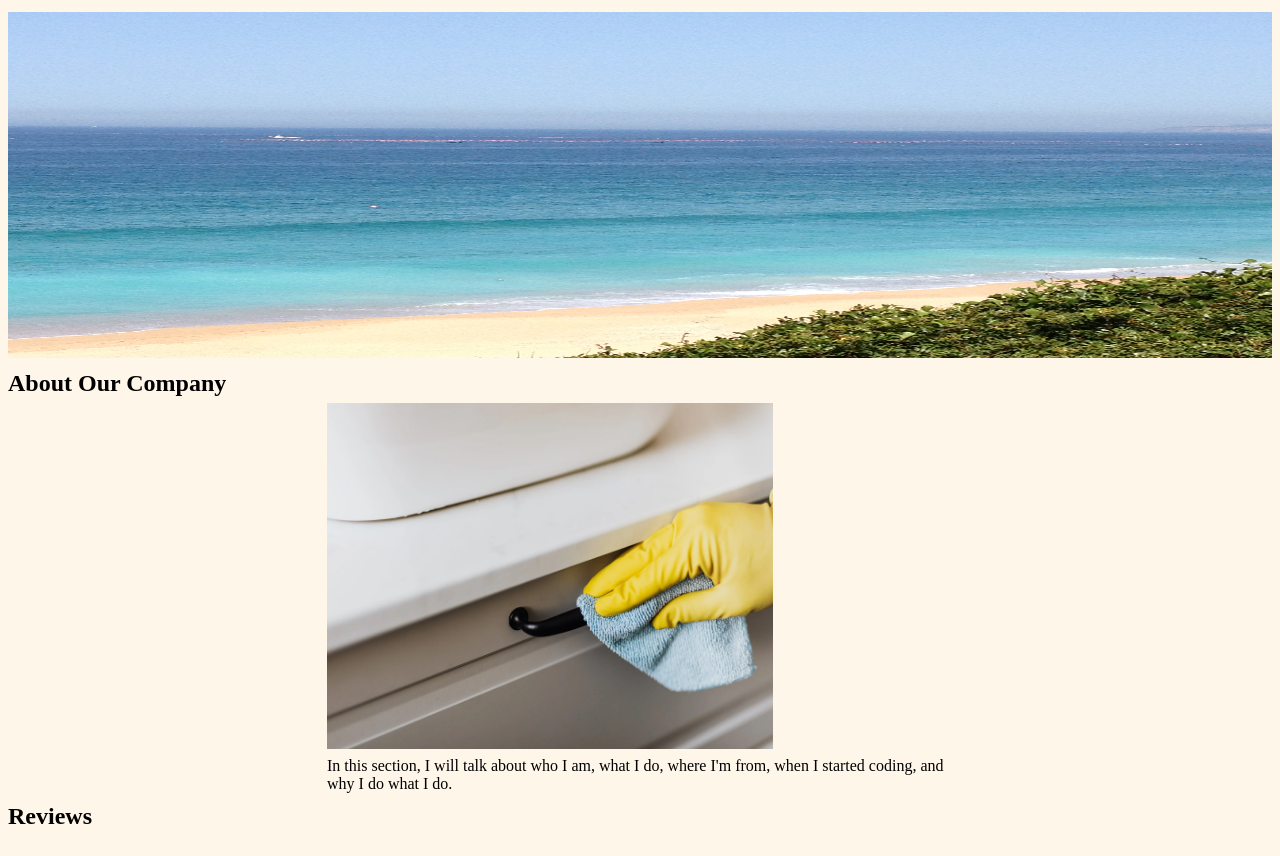
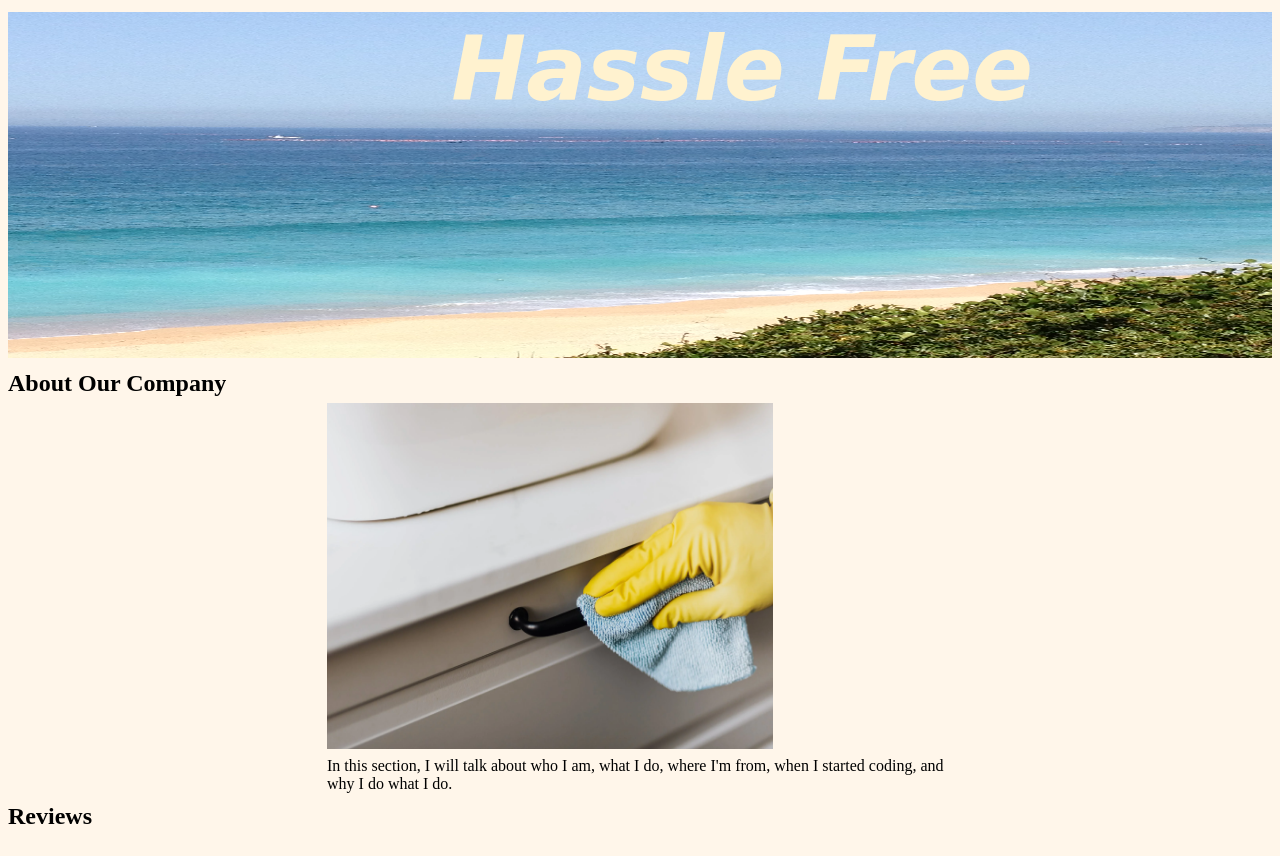
Before and after one commit to Joy-Johns/cleaningservice, a plain HTML site: page index.html in a window 1280 px wide. Shown: the part 958-1814 px from the top of the page. Drawn offline with Linux system fonts and the light colour scheme.

Commit message:
new style_delete pics_new banner_new div for beach

```diff
--- a/index.html
+++ b/index.html
@@ -11,7 +11,7 @@
     <header id="myHeader0">
         <div id="Main_Frame_Header">    <!--Division for Main Header-->
             <figure>
-                <img id="banner" src="assets/02-portfolio-5.png" alt="pink banner" width="100%" height="350px">
+                <img id="banner" src="assets/banner_photo.png" alt="pink banner" width="100%" height="350px">
             </figure>
             <div id="Second_Frame_Header">          <!--Division for Second Frame-->
                 <h2 id="Main_message">                 </h2>
@@ -24,9 +24,12 @@
     </header>
 
 
-    <figure>
+    <div class="hassle">    <!--0 Division for hassle pic section-->
         <img src="assets/IMG_2472.JPG" alt="picture of beach" width="100%" height="350px">
-    </figure>
+        <h3 class="first_txt">
+            Hassle Free
+        </h3>
+    </div>                  <!--0 Division for hassle pic section-->
 <!--*******************************************************************************************************************************-->
     <div id="AboutSection">     <!--01 Division for about section-->
         <h2>About Our Company</h2>
--- a/style.css
+++ b/style.css
@@ -6,6 +6,21 @@
 
 body {
     background-color:rgb(255,246,234);
+}
+
+.hassle{
+    position: relative;
+}
+
+.first_txt {
+    position: absolute;
+    top: 2%;
+    left: 35%;
+    font-size:7.0vw;
+    font-style: oblique;
+    font-family: cursive, sans-serif;
+    color:rgb(255, 242, 207);
+
 }
 
 #Second_Frame_Header {
```
Also changed, not shown: 8 other files.
